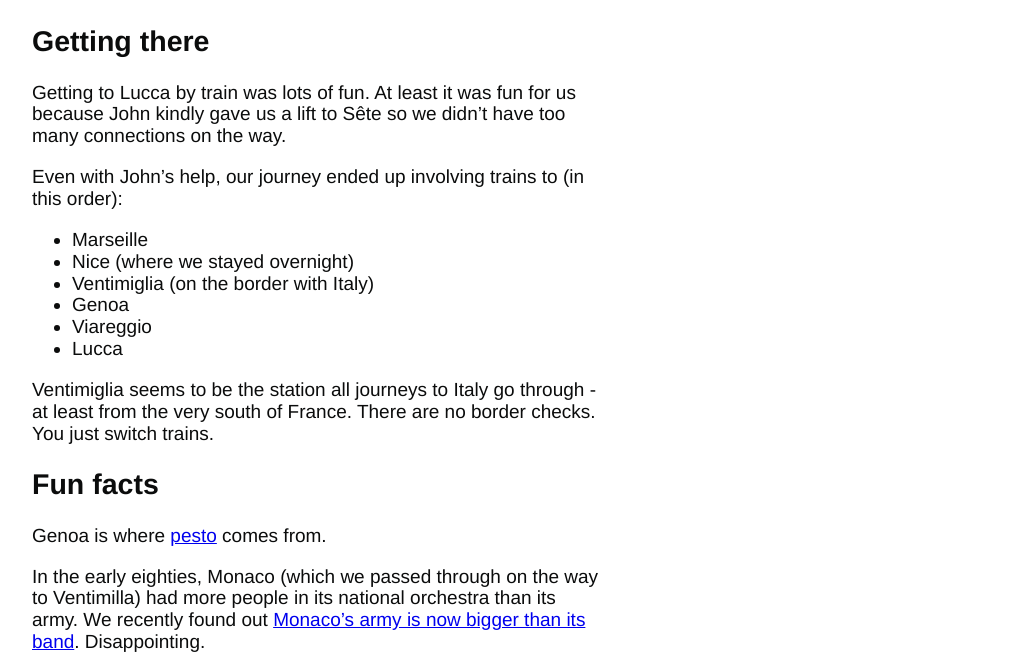
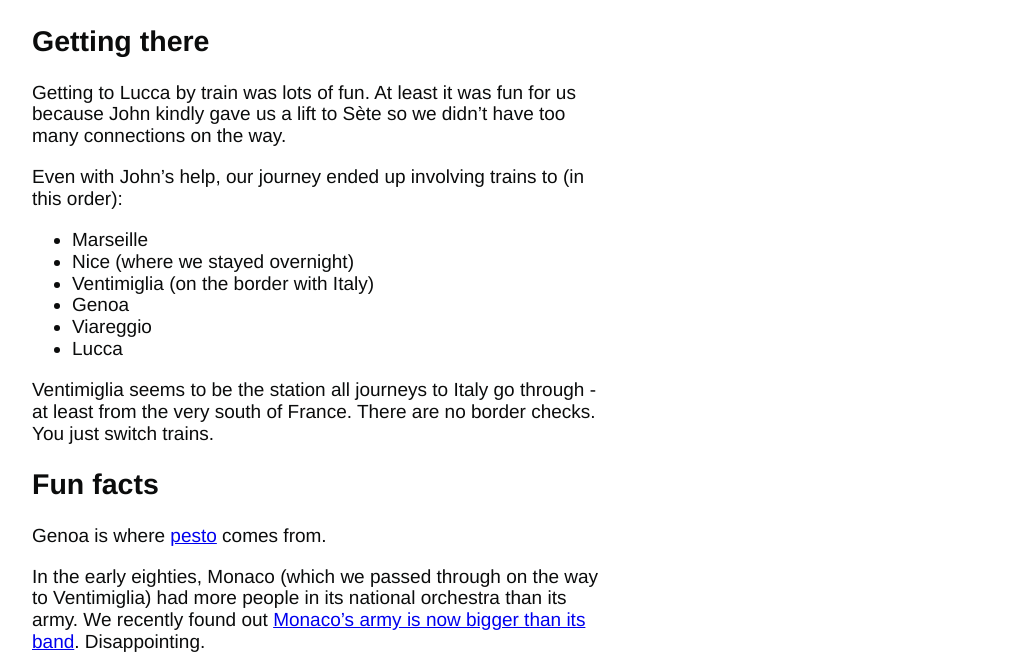
Before and after one commit to tombye/trexit, a Jekyll site: the page built from _posts/2017-10-31-next-stop-Italy.markdown, in a window 1280 px wide. Shown: the part 1446-2115 px from the top of the page, without its empty margins (128-1151 px from the left). Built offline with Jekyll 4.4.1, drawn with Linux system fonts in a browser that asks for light colours.

Commit message:
Update 2017-10-31-next-stop-Italy.markdown

```diff
--- a/_posts/2017-10-31-next-stop-Italy.markdown
+++ b/_posts/2017-10-31-next-stop-Italy.markdown
@@ -23,7 +23,7 @@
 
 ## Getting there
 
-Getting to Lucca by train was lots of fun. At least it was fun for us because John kindly gave us a lift to Sête so we didn't have too many connections on the way.
+Getting to Lucca by train was lots of fun. At least it was fun for us because John kindly gave us a lift to Sète so we didn't have too many connections on the way.
 
 Even with John's help, our journey ended up involving trains to (in this order):
 
@@ -40,4 +40,4 @@
 
 Genoa is where [pesto](https://en.m.wikipedia.org/wiki/Pesto) comes from.
 
-In the early eighties, Monaco (which we passed through on the way to Ventimilla) had more people in its national orchestra than its army. We recently found out [Monaco's army is now bigger than its band](https://www.google.it/amp/s/adisquisitivemind.wordpress.com/2013/06/04/lesson-299-the-monaco-symphony-myth/amp/). Disappointing.
+In the early eighties, Monaco (which we passed through on the way to Ventimiglia) had more people in its national orchestra than its army. We recently found out [Monaco's army is now bigger than its band](https://www.google.it/amp/s/adisquisitivemind.wordpress.com/2013/06/04/lesson-299-the-monaco-symphony-myth/amp/). Disappointing.
```
